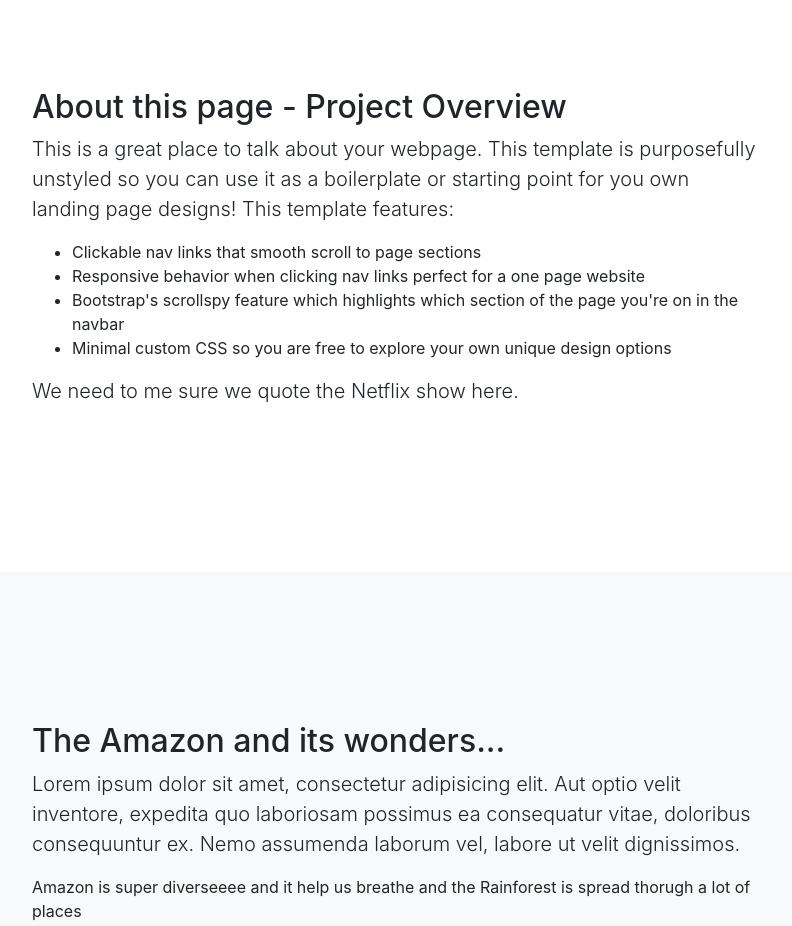
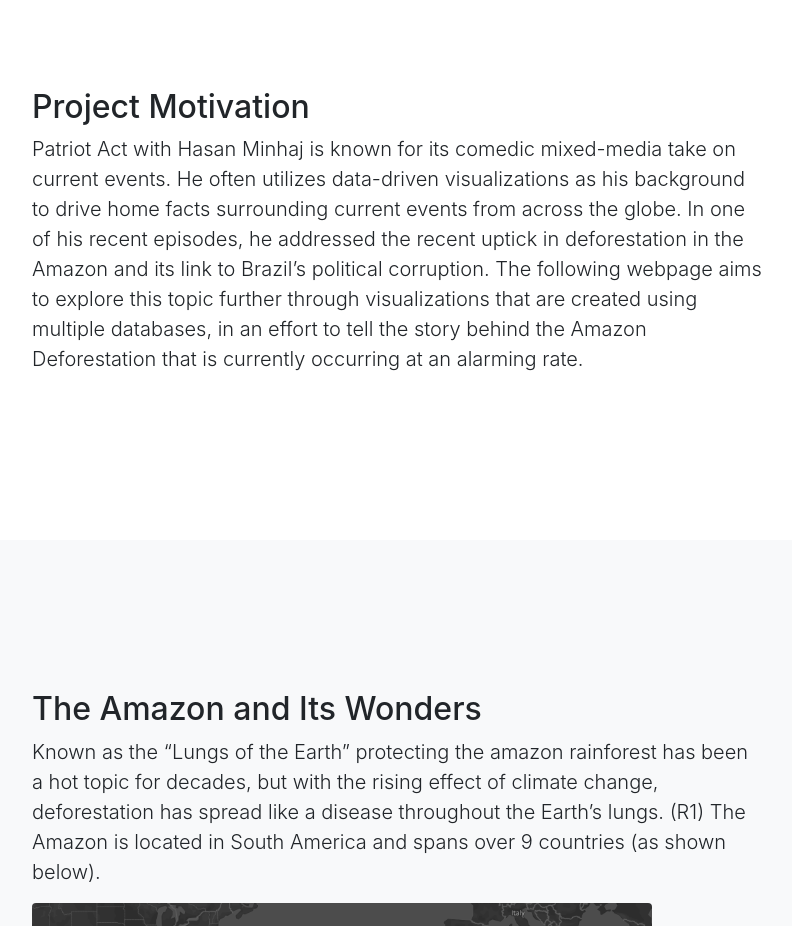
Before and after one commit to anaparravera/amazon-deforestation, a website with bundled scripts: page index.html in a window 1280 px wide. Shown: the part 420-1346 px from the top of the page, without its empty margins (243-1035 px from the left). Built offline with nearby package versions, Linux system fonts and the light colour scheme.

Commit message:
adding write up

```diff
--- a/index.html
+++ b/index.html
@@ -55,15 +55,8 @@
     <div class="container">
       <div class="row">
         <div class="col-lg-8 mx-auto">
-          <h2>About this page - Project Overview</h2>
-          <p class="lead">This is a great place to talk about your webpage. This template is purposefully unstyled so you can use it as a boilerplate or starting point for you own landing page designs! This template features:</p>
-          <ul>
-            <li>Clickable nav links that smooth scroll to page sections</li>
-            <li>Responsive behavior when clicking nav links perfect for a one page website</li>
-            <li>Bootstrap's scrollspy feature which highlights which section of the page you're on in the navbar</li>
-            <li>Minimal custom CSS so you are free to explore your own unique design options</li>
-          </ul>
-          <p class="lead">We need to me sure we quote the Netflix show here.</p>
+          <h2>Project Motivation</h2>
+          <p class="lead"> Patriot Act with Hasan Minhaj is known for its comedic mixed-media take on current events. He often utilizes data-driven visualizations as his background to drive home facts surrounding current events from across the globe. In one of his recent episodes, he addressed the recent uptick in deforestation in the Amazon and its link to Brazil’s political corruption. The following webpage aims to explore this topic further through visualizations that are created using multiple databases, in an effort to tell the story behind the Amazon Deforestation that is currently occurring at an alarming rate. </p>
         </div>
       </div>
     </div>
@@ -73,19 +66,14 @@
     <div class="container">
       <div class="row">
         <div class="col-lg-8 mx-auto">
-          <h2>The Amazon and its wonders...</h2>
-          <p class="lead">Lorem ipsum dolor sit amet, consectetur adipisicing elit. Aut optio velit inventore, expedita quo laboriosam possimus ea consequatur vitae, doloribus consequuntur ex. Nemo assumenda laborum vel, labore ut velit dignissimos.</p>
-        </div>
-      </div>
-      <div class="row">
-        <div class="col-lg-8 mx-auto">
-          <p>Amazon is super diverseeee and it help us breathe and the Rainforest is spread thorugh a lot of places</p>
+          <h2>The Amazon and Its Wonders</h2>
+          <p class="lead"> Known as the “Lungs of the Earth” protecting the amazon rainforest has been a hot topic for decades, but with the rising effect of climate change, deforestation has spread like a disease throughout the Earth’s lungs. (R1)  The Amazon is located in South America and spans over 9 countries (as shown below).</p>
           <img width="620" height="420" src="assets/img/rainforest.png" href="biodiverse" class="wide rounded margin-bottom-1" alt="Image"/>
         </div>
       </div>
       <div class="row">
         <div class="col-lg-8 mx-auto">
-          <p>Amazon is super diverseeee and it help us breathe and the Rainforest is spread thorugh a lot of places</p>
+          <p>Not only does the amazon serve as earth’s cooling system, but it is also home to over 10% of the Earth’s species (R2) As a result of the rainforest, Brazil is ranked the number one most biodiverse area on the planet. (R3) Below is a map showing the top ten most biodiverse countries in the world based on their BioDiversity Index number which is an index used to measure biodiversity in a region.
           <img width="620" height="420" src="assets/img/kepler-gl.png" class="wide rounded margin-bottom-1" alt="Image"/>
           <p><a href="biodiversity-kepler.html">More details on biodiveristy indices here</a></p>
         </div>
@@ -97,8 +85,8 @@
     <div class="container">
       <div class="row">
         <div class="col-lg-8 mx-auto">
-          <h2>But it's burning...</h2>
-          <p class="lead">Lorem ipsum dolor sit amet, consectetur adipisicing elit. Aut optio velit inventore, expedita quo laboriosam possimus ea consequatur vitae, doloribus consequuntur ex. Nemo assumenda laborum vel, labore ut velit dignissimos.</p>
+          <h2>But It's Burning...</h2>
+          <p class="lead">While deforestation began to drop post-2004, in the last five years it has begun to increase again. (R4) With the effects of climate change more relevant to the average person than ever, deforestation of the rain forest has also grown as a result of this climate change. </p>
 
           <div class='tableauPlaceholder' id='viz1576305110450' style='position: relative'><noscript><a href='#'><img
                   alt=' '
@@ -163,6 +151,7 @@
         <div class="col-lg-8 mx-auto">
           <h2>Brazil and Corruption</h2>
 
+          <!-- Cattle -->
           <div class='tableauPlaceholder' id='viz1576302513745' style='position: relative; width: 700px; height: 700px;'><noscript>
             <a href='#'><img alt=' ' src='https:&#47;&#47;public.tableau.com&#47;static&#47;images&#47;Nu&#47;NumberofCattlePerCountry&#47;NumberofCattleOverTime&#47;1_rss.png' style='border: none;' /></a></noscript>
             <object class='tableauViz' width='600' height='5g00' style='display:none;'><param name='host_url' value='https%3A%2F%2Fpublic.tableau.com%2F' />
@@ -181,6 +170,7 @@
               vizElement.parentNode.insertBefore(scriptElement, vizElement);
           </script>
 
+          <!-- Brazil Exports -->
           <div class='tableauPlaceholder' id='viz1576298369365' style='position: relative; width: 700px; height: 500px;'><noscript><a href='#'>
             <img alt=' ' src='https:&#47;&#47;public.tableau.com&#47;static&#47;images&#47;Br&#47;Brazil_Economy&#47;BrazilsExports&#47;1_rss.png' style='border: none' /></a></noscript>
             <object class='tableauViz' width='700' height='500' style='display:none;'><param name='host_url' value='https%3A%2F%2Fpublic.tableau.com%2F' /> <param name='embed_code_version' value='3' />
```
